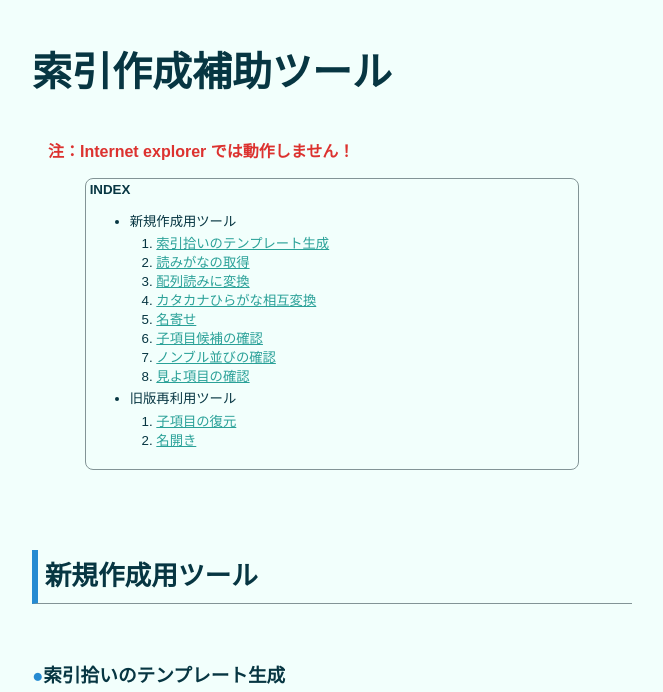
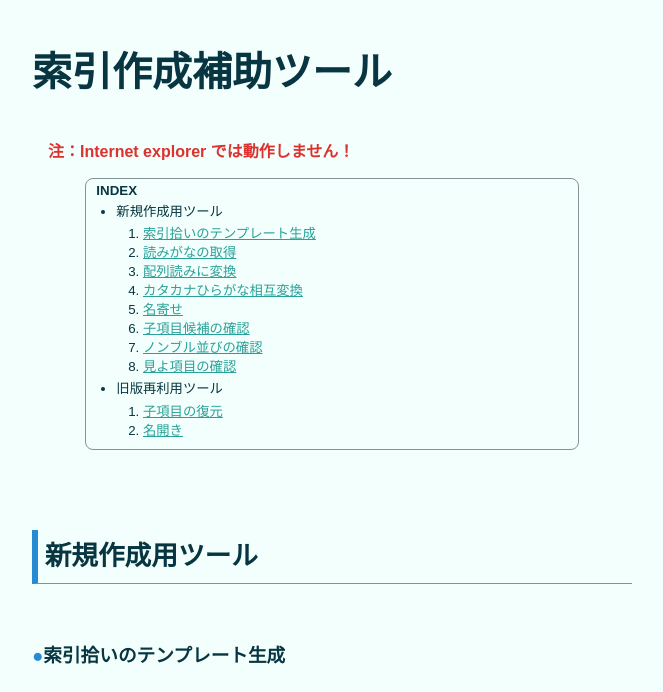
Before and after one commit to AWtnb/sakuin-tool, a PHP site: page / in a window 1280 px wide. Shown: the top 692 px of the page, without its empty margins (308-971 px from the left). Run offline with PHP 8.4, Linux system fonts and the light colour scheme.

Commit message:
fix style of navigation

```diff
--- a/index.html
+++ b/index.html
@@ -266,7 +266,7 @@
 <div class="inputarea" id="inputarea_forCheckMiyo">
     <div class="horizontal">
         <form class="check">
-            <textarea class="input" placeholder="名寄せした索引をコピー＆ペーストしてください"></textarea>
+            <textarea class="input" placeholder="索引をコピー＆ペーストしてください"></textarea>
             <input type="button" value="チェック" onclick="clickBtn_checkMiyo()" class="button">
         </form>
     </div>
--- a/style.css
+++ b/style.css
@@ -167,13 +167,15 @@ hr {
   margin: 0.25em 4em;
   border-radius: 8px;
 }
-.navigation ol {
+.navigation ol,
+.navigation ul {
   margin: 0;
   padding: 0.25em 2em;
 }
 .navigation::before {
   content: "INDEX";
   font-weight: bold;
+  padding: 0.5em;
 }
 .back2top {
   margin: 1em -1em 0.1em 0;
--- a/style.less
+++ b/style.less
@@ -195,13 +195,14 @@ hr {
     padding: .25em;
     margin: .25em 4em;
     border-radius: 8px;
-    ol {
+    ol, ul {
         margin: 0;
         padding: .25em 2em;
     }
     &::before {
         content: "INDEX";
         font-weight: bold;
+        padding: .5em;
     }
 }
 
```
